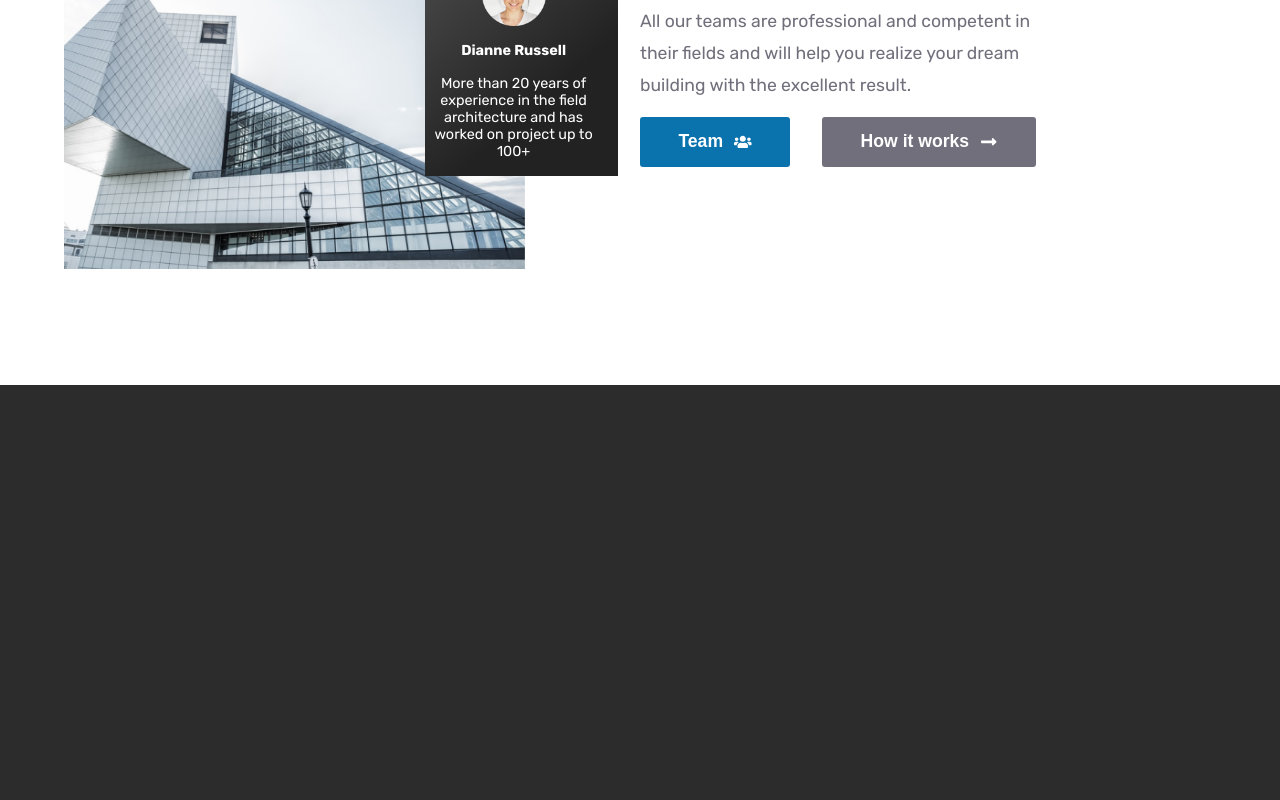
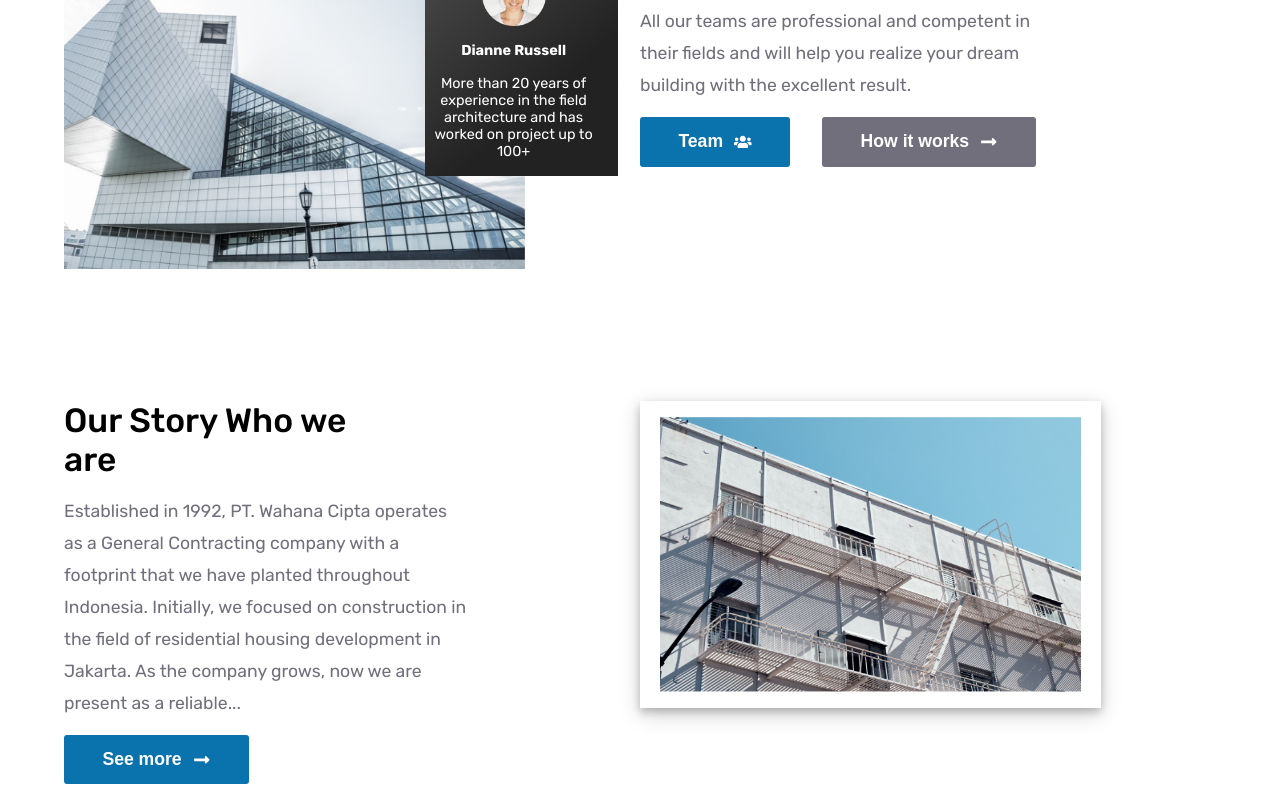
Before and after one commit to samojeyinka/architect-website, a React (Create React App) app: page / in a window 1280 px wide. Shown: the part 2000-2800 px from the top of the page. Before the commit the page ends 2385 px from the top, so only its background shows below. Built offline with nearby package versions, Linux system fonts and the light colour scheme.

Commit message:
the the story section

```diff
--- a/src/App.css
+++ b/src/App.css
@@ -13,6 +13,7 @@
 
     --btn-radius:3px;
     --hover-shadow:#0A72AD 0px 1px 15px 0px;
+    --box-shadow: 0 4px 8px 0 rgba(0, 0, 0, 0.2), 0 6px 20px 0 rgba(0, 0, 0, 0.19);
 
 
 }
--- a/src/assets/images.js
+++ b/src/assets/images.js
@@ -16,6 +16,7 @@ import f4 from '../assets/f4.png';
 import introBanner from '../assets/introBanner.png';
 import owner from '../assets/owner.png';
 import ownerBg from '../assets/owner-bg.png';
+import storyBanner from '../assets/storyBanner.png';
 
 export {
     logo,
@@ -35,5 +36,6 @@ export {
     f4,
     introBanner,
     owner,
-    ownerBg
+    ownerBg,
+    storyBanner
 }
--- a/src/components/Intro.js
+++ b/src/components/Intro.js
@@ -1,5 +1,5 @@
 import React from 'react'
-import { f1, f2, f3, f4,introBanner, owner } from '../assets/images';
+import {introBanner, owner } from '../assets/images';
 import '../stylesheets/IntroStyles.css';
 import {FaUsers,FaLongArrowAltRight} from 'react-icons/fa'
 
--- /dev/null
+++ b/src/components/Story.js
@@ -0,0 +1,34 @@
+import React from 'react'
+import {storyBanner, owner } from '../assets/images';
+import '../stylesheets/StoryStyles.css';
+import {FaUsers,FaLongArrowAltRight} from 'react-icons/fa'
+
+
+const Story = () => {
+    return (
+        <section className='light-section story'>
+            <div className='intro-flex'>
+                <div className='intro-left'>
+                        <div className='intro-banner-box'>
+                            <img src={storyBanner} alt='arconnect'/>
+                        </div>
+                </div>
+                <div className='intro-right'>
+                        <div className='intro-content'>
+                            <h3>Our Story Who we are</h3>
+                            <p>Established in 1992, PT. Wahana Cipta operates as a General
+Contracting company with a footprint that we have planted
+throughout Indonesia. Initially, we focused on construction in
+the field of residential housing development in Jakarta.
+As the company grows, now we are present as a reliable...</p>
+
+                                <button className='hero-btn sm-btn'>See more<FaLongArrowAltRight /></button>
+
+                        </div>
+                </div>
+            </div>
+        </section>
+    )
+}
+
+export default Story
--- a/src/pages/Home.js
+++ b/src/pages/Home.js
@@ -5,6 +5,7 @@ import Sponsors from '../components/Sponsors'
 import Services from '../components/Services'
 import Features from '../components/Features'
 import Intro from '../components/Intro'
+import Story from '../components/Story'
 
 const Home = () => {
   return (
@@ -15,6 +16,7 @@ const Home = () => {
    <Services/>
    <Features/>
    <Intro/>
+   <Story/>
    </main>
   )
 }
--- /dev/null
+++ b/src/stylesheets/StoryStyles.css
@@ -0,0 +1,37 @@
+.story{
+    padding: 1rem 0;
+}
+
+.story .intro-flex{
+    flex-direction: row-reverse;
+}
+
+.story .intro-banner-box{
+    box-shadow: var(--box-shadow);
+    /* box-shadow: var(--hover-shadow); */
+}
+
+.story .sm-btn{
+    width: fit-content;
+    background: var(--primary-color);
+}
+
+
+
+.story .sm-btn:hover{
+    background: var(--bg-text-color);
+    transition: .6s;
+}
+
+
+
+@media screen and (max-width:768px){
+
+    .story{
+        padding: 2rem 0;
+    }
+    .story .intro-flex{
+        flex-direction: column;
+        gap: 1rem;
+    }
+}
```
Also changed, not shown: src/assets/storyBanner.png (added), src/stylesheets/IntroStyles.css (line endings or trailing spaces).
